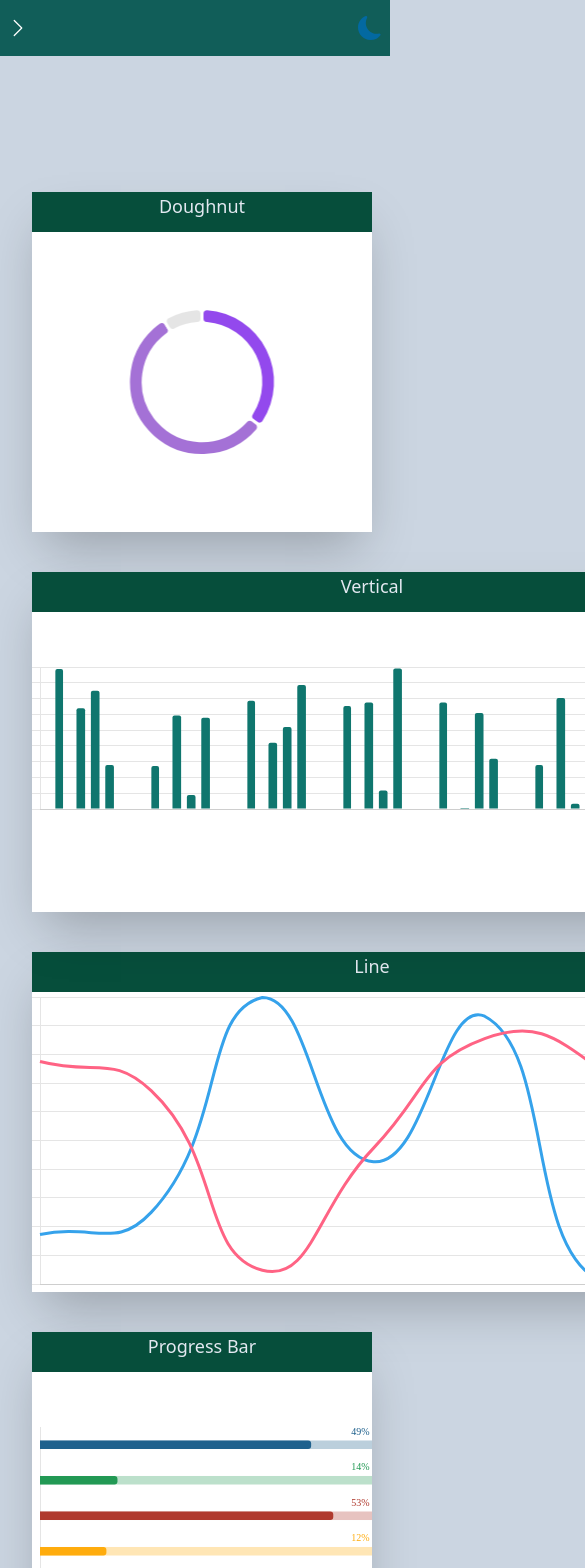
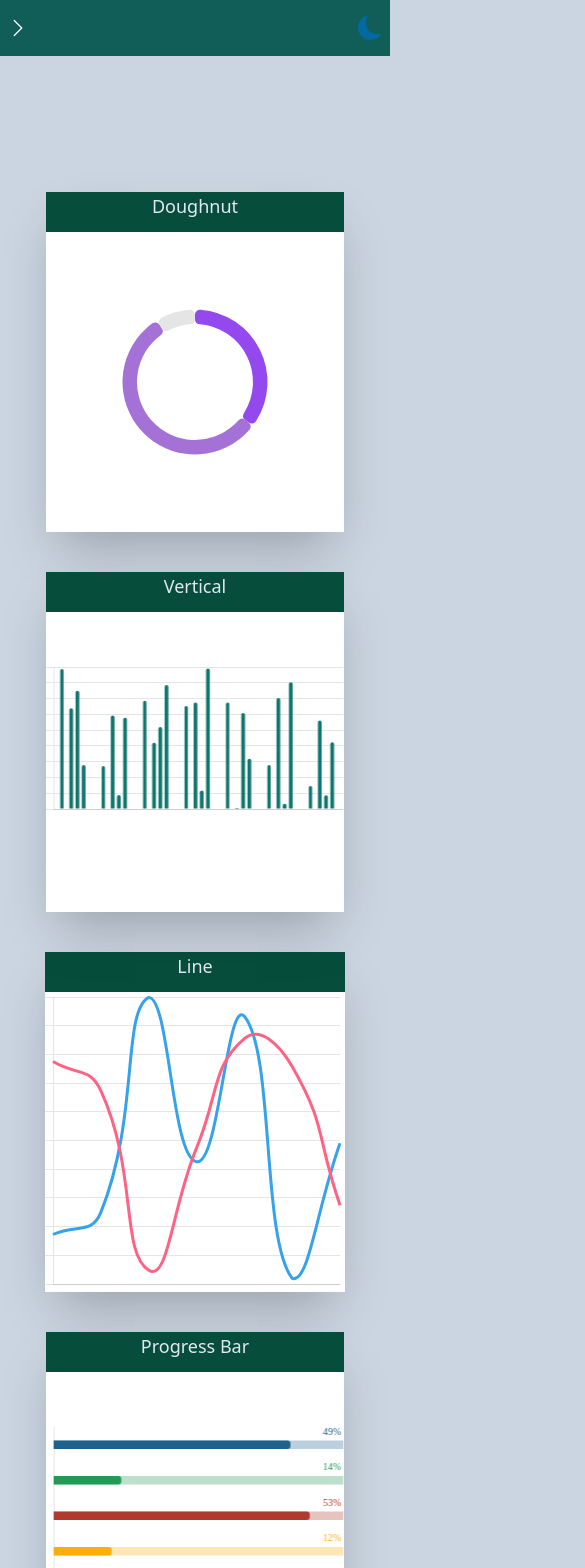
Before and after one commit to PMagatteS/Learn-tailwind, a Next.js app: page /dashboard in a window 390 px wide. Shown: the top 1568 px of the page, 585 px wide, since content can reach past the window. Built offline with nearby package versions, Linux system fonts and the light colour scheme.

Commit message:
Added responsive design and dark mode design for all components, done with this project

```diff
--- a/components/Navbar.jsx
+++ b/components/Navbar.jsx
@@ -7,7 +7,7 @@ import {BsSunFill, BsMoonFill} from 'react-icons/bs'
 const Drawer = ({toggle}) => {
     return(
         <>
-        <div className="w-72 h-screen absolute top-0 left-0 z-50 bg-teal-600">
+        <div className="md:w-72 w-full h-screen absolute top-0 left-0 z-50 bg-teal-600">
 
             <div className="h-14 p-3 bg-teal-700">
 
--- a/pages/dashboard.jsx
+++ b/pages/dashboard.jsx
@@ -20,7 +20,8 @@ const DoughnutChart = () => {
               '#e5e5e5'
             ],
 
-            borderWidth: 3,
+            borderColor: 'transparent',
+            borderWidth: 5,
           },
         ],
       };
@@ -248,7 +249,7 @@ const data = {
 
 const DoughnutElement = () => {
   return(
-    <div className="min-h-[340px] bg-white table w-[340px] shadow-2xl">
+    <div className="dark:bg-slate-600 min-h-[340px] bg-white table w-11/12 md:w-[340px] shadow-2xl">
     <div className="w-full h-10 bg-emerald-900 text-slate-200 text-lg text-center">
         <h2>Doughnut</h2>
     </div>
@@ -266,7 +267,7 @@ const DoughnutElement = () => {
 
 const VerticalElement = () => {
   return(
-    <div className=" min-h-[340px] table  bg-white relative w-[680px] shadow-2xl">
+    <div className="dark:bg-slate-600 w-11/12 min-h-[340px] table  bg-white relative md:w-[680px] shadow-2xl">
     <div className="w-full h-10 bg-emerald-900 text-slate-200 text-lg text-center">
           <h2>Vertical</h2>
       </div>
@@ -283,7 +284,7 @@ const VerticalElement = () => {
 
 const LineChartElement = () => {
   return(
-    <div className="w-[680px] h-[340px] bg-white table shadow-2xl">
+    <div className="dark:bg-slate-600 w-11/12 md:w-[680px] h-[340px] bg-white table shadow-2xl">
     <div className="w-full h-10 bg-emerald-900 text-slate-200 text-lg text-center">
         <h2>Line</h2>
     </div>
@@ -296,7 +297,7 @@ const LineChartElement = () => {
 
 const ProgressBarElement = () => {
   return(
-  <div className="w-[340px] h-[340px] bg-white table relative shadow-2xl">
+  <div className="dark:bg-slate-600 w-11/12 md:w-[340px] h-[340px] bg-white table relative shadow-2xl">
   <div className="w-full h-10 bg-emerald-900 text-slate-200 text-lg text-center">
       <h2>Progress Bar</h2>
   </div>
--- a/pages/drawers.jsx
+++ b/pages/drawers.jsx
@@ -56,7 +56,7 @@ export const SimpleDrawer = () => {
 
 const ProfileDrawer = () => {
   return (
-    <div className="w-60 h-full bg-white">
+    <div className="w-60 h-full dark:bg-slate-700  bg-white">
       <div className="w-full h-1/3 bg-cyan-900 mb-8 pt-6">
         <div className="w-14 h-14 relative rouded-full mx-auto">
           <Image
@@ -70,7 +70,7 @@ const ProfileDrawer = () => {
         <h2 className="text-center text-slate-200 py-4">John D. Smith</h2>
       </div>
 
-      <div className="text-cyan-900">
+      <div className="dark:text-slate-200 text-cyan-900">
         <DrawerContent />
       </div>
     </div>
@@ -79,7 +79,7 @@ const ProfileDrawer = () => {
 
 const drawer = () => {
   return (
-    <div className="w-screen h-screen flex justify-center gap-10">
+    <div className="w-screen h-screen flex flex-wrap justify-center gap-10">
       <SimpleDrawer />
       <ProfileDrawer />
     </div>
--- a/pages/navbars.jsx
+++ b/pages/navbars.jsx
@@ -1,47 +1,52 @@
 import React from 'react';
 import Image from 'next/image';
-import {AiFillBell, AiFillMessage, AiOutlineUserAdd} from 'react-icons/ai'
+import {AiFillBell, AiFillMessage, AiOutlineUserAdd, AiOutlineMenu} from 'react-icons/ai'
 
 const NavOptions = () => {
     return(
-        <div className="flex gap-4 w-fit hover:[&>*]:cursor-pointer ">
+        <>
+        <div className="md:flex hidden gap-4 w-fit hover:[&>*]:cursor-pointer ">
             <h4>Features</h4>
             <h4>Support</h4>
             <h4>pricing</h4>
         </div>
+
+        </>
     )
 }
 
 const NavbarOne = () => {
     return(
-        <div className="flex items-center h-14 w-full bg-slate-200 shadow-lg  px-4">
+        <div className="dark:bg-slate-700 dark:text-slate-200 flex items-center h-14 w-full bg-slate-100 shadow-lg  px-4">
             <h2 className='text-2xl'>Navbar</h2>
 
-            <input type="search" className='w-72 rounded-lg ml-auto outline-teal-200 px-1 text-slate-700 text-opacity-50' />
+            <input type="search" className='dark:bg-slate-500 dark:text-slate-200 md:w-72 w-64 ml-2 rounded-lg md:ml-auto outline-teal-200 px-1 text-slate-700 text-opacity-50' />
 
             <div className="ml-6">
             <NavOptions/>
+            <AiOutlineMenu className='md:hidden ml-auto'/>
             </div>
         </div>
     )
 }
 const NavbarTwo = () => {
     return(
-        <div className="flex items-center h-14 w-full bg-slate-200 shadow-lg  px-4">
+        <div className="dark:bg-slate-700 dark:text-slate-200 flex items-center h-14 w-full bg-slate-100 shadow-lg  px-4">
             <h2 className='text-2xl'>Navbar</h2>
             <div className="ml-6">
             <NavOptions/>
             </div>
-            <div className="flex gap-4 ml-auto [&>*]:p-1">
+            <div className="hidden md:flex gap-4 ml-auto [&>*]:p-1">
                 <button className='text-teal-600 rounded bg-white border-teal-600 border'>Login</button>
                 <button className='bg-teal-600 rounded text-white'>Signup</button>
             </div>
+            <AiOutlineMenu className='md:hidden ml-auto'/>
         </div>
     )
 }
 const NavbarThree = () => {
     return(
-        <div className="flex items-center h-14 w-full bg-slate-200 shadow-lg  px-4">
+        <div className="dark:bg-slate-700 dark:text-slate-200 flex items-center h-14 w-full bg-slate-100 shadow-lg  px-4">
             <h2 className='text-2xl'>Navbar</h2>
             <div className="flex ml-auto mr-4">
                 <div className="flex gap-4 mr-4 text-xl [&>*]:opacity-60 hover:[&>*]:text-teal-600 hover:[&>*]:opacity-100 my-auto">
--- a/styles/globals.css
+++ b/styles/globals.css
@@ -4,7 +4,7 @@
 
 @layer base {
     body {
-      @apply bg-slate-300 dark:bg-slate-800;
+      @apply bg-slate-300 dark:bg-slate-900;
     }
   }
 
--- a/tailwind.config.js
+++ b/tailwind.config.js
@@ -7,6 +7,7 @@ module.exports = {
   darkMode: 'class',
   theme: {
     screens: {
+      md: '660px',
       lg: '900px',
     },
 
```
